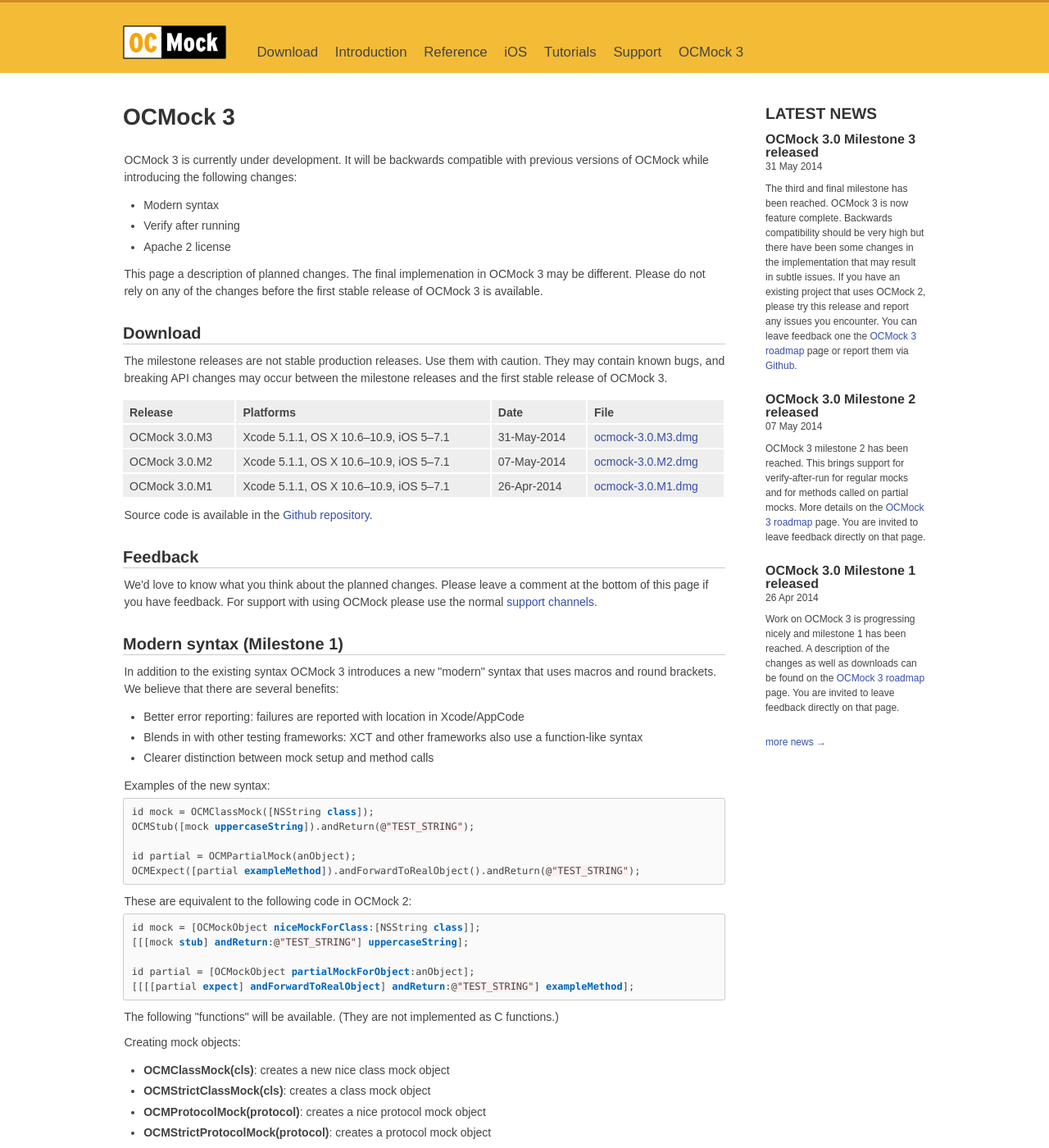
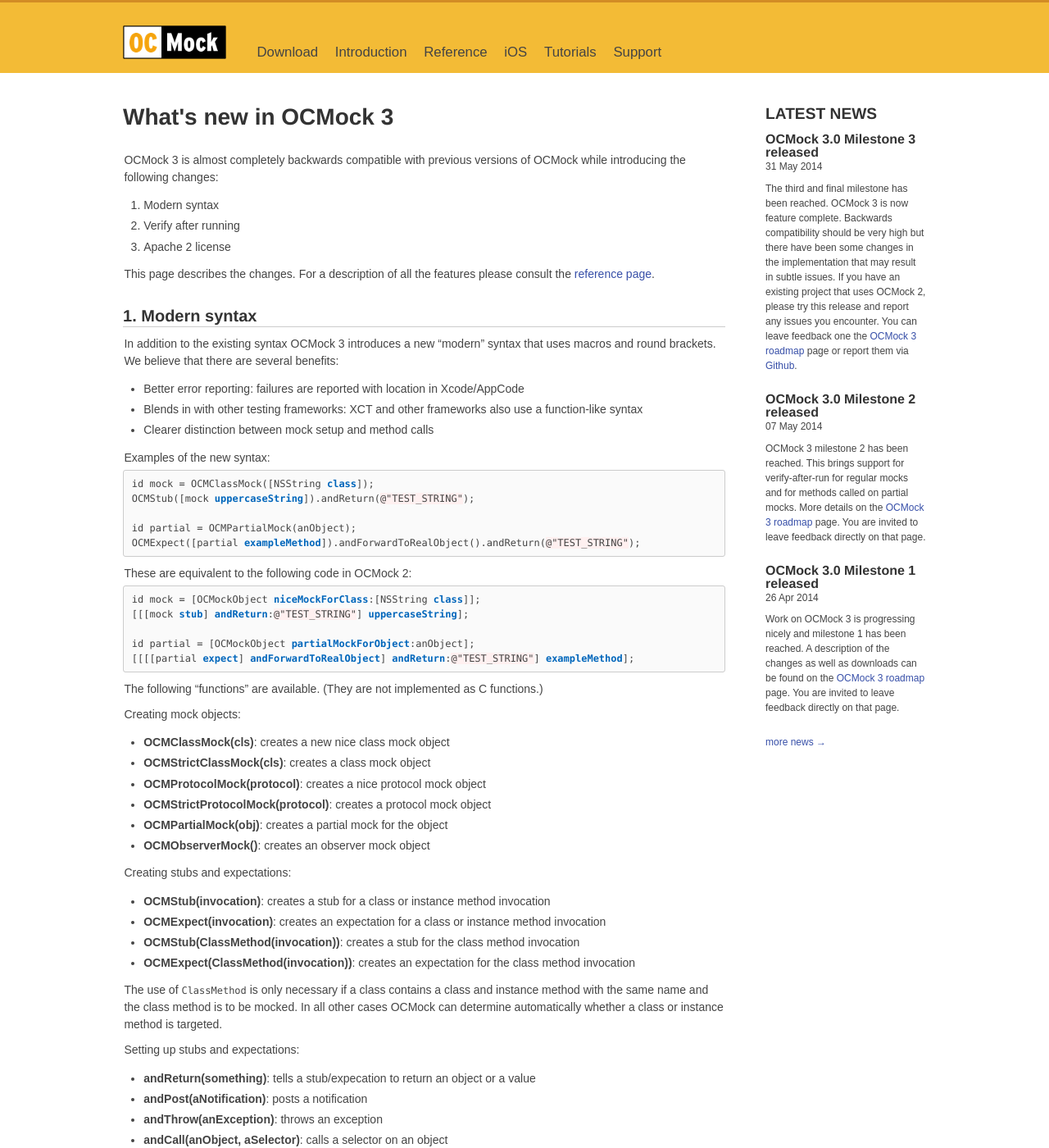
Before and after one commit to erikdoe/ocmock, a Jekyll site: the page built from ocmock3.html, in a window 1280 px wide and 1400 px high. Shown: the whole window at 82% size. Built offline with Jekyll 4.4.1, drawn with Linux system fonts in a browser that asks for light colours; some of the changed text lies outside the part shown.

Commit message:
Changed OCMock 3 dev page into what's new page.

```diff
--- a/_layouts/default.html
+++ b/_layouts/default.html
@@ -91,7 +91,6 @@
 					<li class="textnav"><a href="{{ site.baseurl }}/ios">iOS</a></li>
 					<li class="textnav"><a href="{{ site.baseurl }}/tutorials">Tutorials</a></li>
 					<li class="textnav"><a href="{{ site.baseurl }}/support">Support</a></li>
-					<li class="textnav"><a href="{{ site.baseurl }}/ocmock3">OCMock 3</a></li>
 				</ul>
 			</nav>
 	 	</div>
--- a/ocmock3.html
+++ b/ocmock3.html
@@ -1,6 +1,6 @@
 ---
 layout: default
-title: OCMock 3
+title: What's new in OCMock 3
 tags: []
 status: publish
 type: page
@@ -8,59 +8,20 @@ published: true
 comments: true
 ---
 <h1>{{ page.title }}</h1>
-<p>OCMock 3 is currently under development. It will be backwards compatible with previous versions of OCMock while introducing the following changes:
+<p>OCMock 3 is almost completely backwards compatible with previous versions of OCMock while introducing the following changes:
 
-<ul>
+<ol>
 	<li>Modern syntax
 	<li>Verify after running
 	<li>Apache 2 license
-</ul>
+</ol>
 
-<p>This page a description of planned changes. The final implemenation in OCMock&nbsp;3 may be different. Please do not rely on any of the changes before the first stable release of OCMock&nbsp;3 is available.
+<p>This page describes the changes. For a description of all the features please consult the <a href="{{ site.baseurl }}/reference">reference page</a>.
 
 
-<h2>Download</h2>
+<h2 class="toc numbered">Modern syntax</h2>
 
-<p>The milestone releases are not stable production releases. Use them with caution. They may contain known bugs, and breaking API changes may occur between the milestone releases and the first stable release of OCMock&nbsp;3.
-
-<table>
-	<tr>
-		<th>Release</th>
-		<th>Platforms</th>
-		<th>Date</th>
-		<th>File</th>
-	</tr>
-	<tr>
-		<td>OCMock 3.0.M3</td>
-		<td>Xcode 5.1.1, OS X 10.6&ndash;10.9, iOS 5&ndash;7.1</td>
-		<td>31-May-2014</td>
-		<td><a href="{{ site.baseurl }}/downloads/ocmock-3.0.M3.dmg">ocmock-3.0.M3.dmg</a></td>
-	</tr>
-	<tr>
-		<td>OCMock 3.0.M2</td>
-		<td>Xcode 5.1.1, OS X 10.6&ndash;10.9, iOS 5&ndash;7.1</td>
-		<td>07-May-2014</td>
-		<td><a href="{{ site.baseurl }}/downloads/ocmock-3.0.M2.dmg">ocmock-3.0.M2.dmg</a></td>
-	</tr>
-	<tr>
-		<td>OCMock 3.0.M1</td>
-		<td>Xcode 5.1.1, OS X 10.6&ndash;10.9, iOS 5&ndash;7.1</td>
-		<td>26-Apr-2014</td>
-		<td><a href="{{ site.baseurl }}/downloads/ocmock-3.0.M1.dmg">ocmock-3.0.M1.dmg</a></td>
-	</tr>
-</table>
-
-<p>Source code is available in the <a href="https://github.com/erikdoe/ocmock">Github repository</a>.
-
-
-<h2>Feedback</h2>
-
-<p>We'd love to know what you think about the planned changes. Please leave a comment at the bottom of this page if you have feedback. For support with using OCMock please use the normal <a href="{{ site.baseurl }}/support">support channels</a>.
-
-
-<h2>Modern syntax (Milestone 1)</h2>
-
-<p>In addition to the existing syntax OCMock 3 introduces a new "modern" syntax that uses macros and round brackets. We believe that there are several benefits:
+<p>In addition to the existing syntax OCMock 3 introduces a new &ldquo;modern&rdquo; syntax that uses macros and round brackets. We believe that there are several benefits:
 
 <ul>
 	<li>Better error reporting: failures are reported with location in Xcode/AppCode
@@ -88,7 +49,7 @@ id partial = [OCMockObject partialMockForObject:anObject];
 [[[[partial expect] andForwardToRealObject] andReturn:@"TEST_STRING"] exampleMethod];
 {% endhighlight objc %}
 
-<p>The following "functions" will be available. (They are not implemented as C functions.)
+<p>The following &ldquo;functions&rdquo; are available. (They are not implemented as C functions.)
 
 <p>Creating mock objects:
 <ul>
@@ -108,7 +69,7 @@ id partial = [OCMockObject partialMockForObject:anObject];
   <li><b>OCMExpect(ClassMethod(invocation))</b>: creates an expectation for the class method invocation
 </ul>
 
-<p>The use of <b>ClassMethod</b> is only necessary if a class contains a class and instance method with the same name and the class method is to be mocked. In all other cases OCMock can determine automatically whether a class or instance method is targeted.
+<p>The use of <code>ClassMethod</code> is only necessary if a class contains a class and instance method with the same name and the class method is to be mocked. In all other cases OCMock can determine automatically whether a class or instance method is targeted.
 
 <p>Setting up stubs and expectations:
 <ul>
@@ -125,14 +86,14 @@ id partial = [OCMockObject partialMockForObject:anObject];
 	<li><b>OCMVerifyAll(mock)</b>: verifies all expectations on the mock
 </ul>
 
-<p>It is possible to mix and match these new "functions" with the traditional method-based syntax.
+<p>It is possible to mix and match the new syntax with the traditional method-based syntax.
 
 
-<h2>Verify after running (Milestone 2 and 3)</h2>
+<h2 class="numbered">Verify after running</h2>
 
 <p>Most of the original mock frameworks follow the <i>expect-run-verify</i> approach. OCMock is one of these frameworks. Over the years, as we all gathered more experience, it became clear that this approach has its problems, and the <a href="https://github.com/mockito/mockito">Mockito</a> framework pioneered a new approach: <i>verify-after-running</i>. There are no expectations, all mocks are <i>nice</i>, i.e. they do not complain when an unexpected method is called, and verification of specific calls is done after the code under test is run.
 
-<p>OCMock 3 will support this approach to testing in addition to the traditional approach. With the modern syntax the default is to create nice mocks. On a mock that has no expectations set the <b>verify</b> method and the <b>OCMVerify</b> function allow verification after the fact:
+<p>OCMock 3 supports this approach to testing in addition to the traditional approach. With the modern syntax the default is to create nice mocks. On a mock that has no expectations set the <b>verify</b> method and the <b>OCMVerify</b> function allow verification after the fact:
 
 {% highlight objc %}
 id mock = OCMClassMock([NSString class]);
@@ -146,9 +107,7 @@ id mock = [OCMockObject niceMockForClass:[NSString class]];
 
 <p>In this example, the code under test can call any methods on the mock object. No checking is done. Only when <b>OCMVerify()</b> or the <b>verify</b> method are called, the mock verifies whether the respective invocation has occured and, if not, reports an error.
 
-<p>At present it is not clear how hard it will be to get verify-after-running work with partial mocks and class methods. Milestone 2 will provide the functionality for "regular" mocks, and in Milestone 3 we will tackle partial mocks and class methods.
 
+<h2 class="numbered">Apache 2 license</h2>
 
-<h2>Apache 2 license</h2>
-
-<p>It has become clear that a non-standard BSD-style license with attribution clause is not ideal. I am not a lawyer but the Apache 2 license seems quite close in spirit to the existing license, and it has the benefit of being a widely used standard open source license. For that reason OCMock 3 will be released under the Apache 2 license. If you are a previous commiter and you have concerns please do get in touch.
+<p>It has become clear that a non-standard BSD-style license with attribution clause is not ideal. I am not a lawyer but the Apache 2 license seems quite close in spirit to the existing license, and it has the benefit of being a widely used standard open source license. For that reason OCMock 3 has been released under the Apache 2 license. If you are a previous contributor and you have concerns please do get in touch.
```
Also changed, not shown: reference.html (+10 -1 lines).
